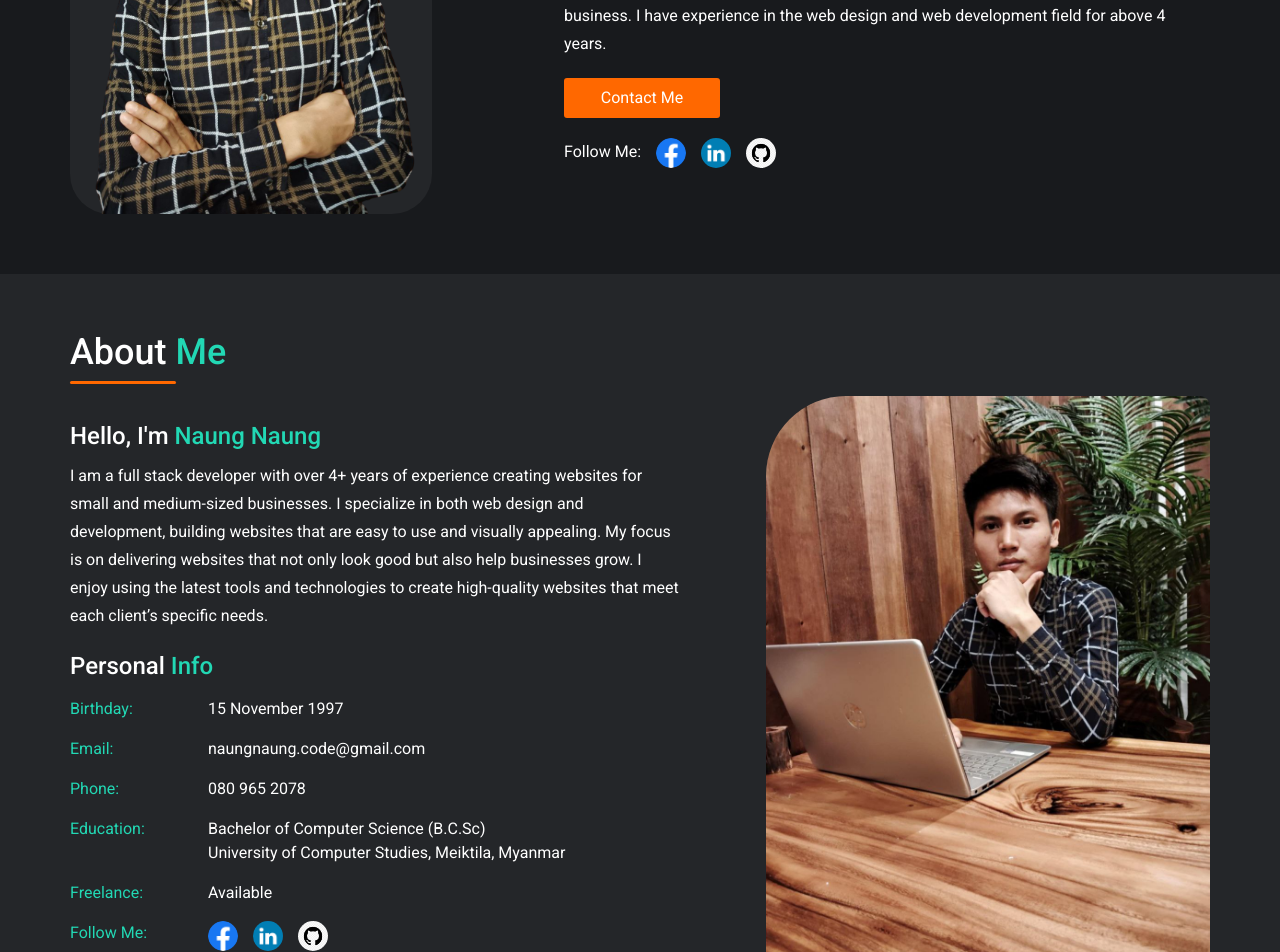
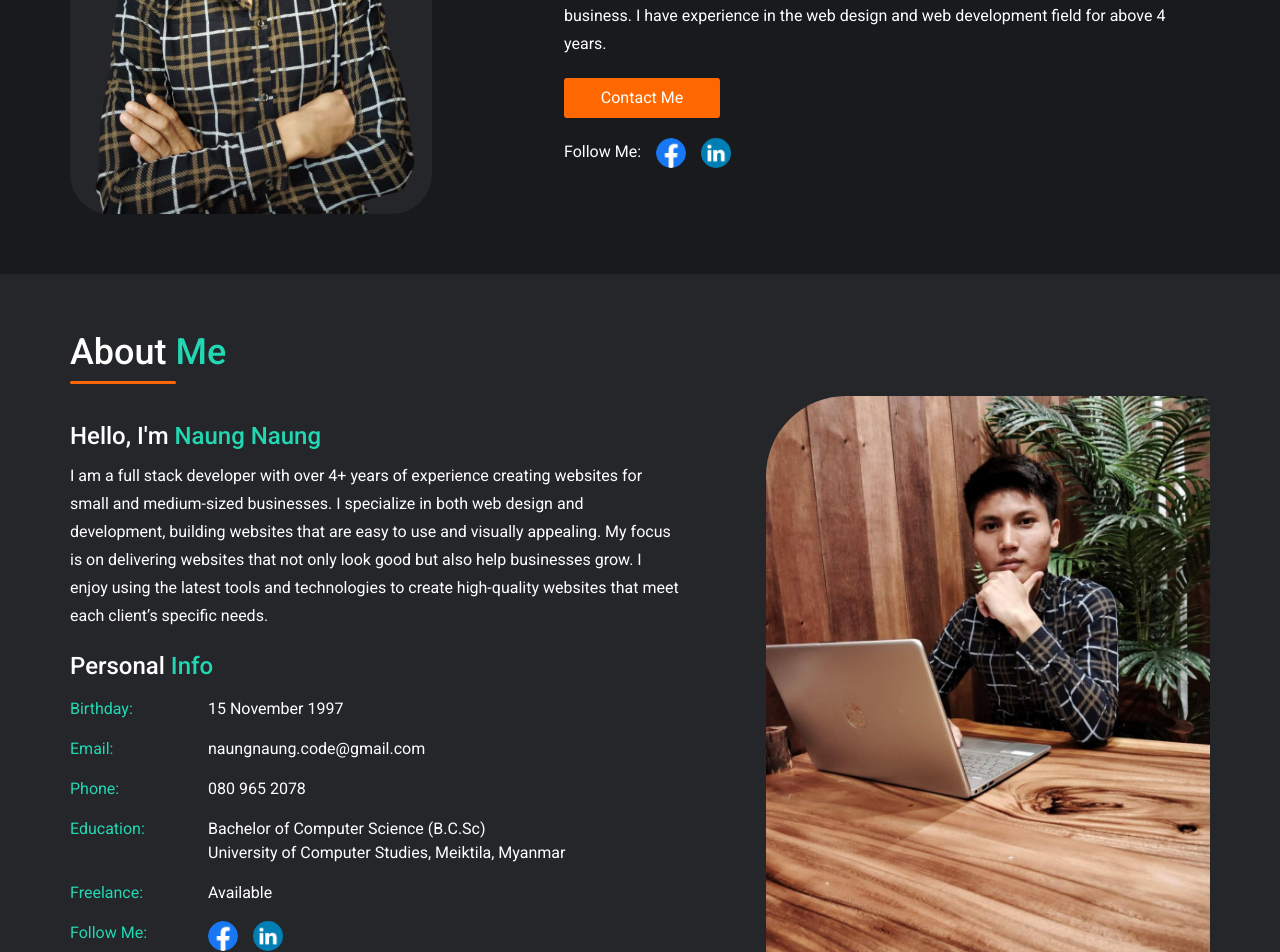
Before and after one commit to Naung2024/personal-portfolio, a React (Vite) app: page / in a window 1280 px wide. Shown: the part 400-1352 px from the top of the page. Built offline with nearby package versions, Linux system fonts and the light colour scheme.

Commit message:
Remove Github

```diff
--- a/src/components/AboutMe.jsx
+++ b/src/components/AboutMe.jsx
@@ -63,7 +63,7 @@ const AboutMe = () => {
                     <div className="text-white w-[80%] ml-auto text-base flex space-x-[15px]">
                         <a href="https://www.facebook.com/share/18R8yxYE2H" target="_blank"><img className="w-[30px] h-[30px] rounded-full" src={facebookIcon} alt="Facebook" /></a>
                         <a href="https://www.linkedin.com/in/naung-naung" target="_blank"><img className="w-[30px] h-[30px] rounded-full" src={linkedinIcon} alt="Linkedin" /></a>
-                        <a href="https://github.com/Naung2024" target="_blank"><img className="w-[30px] h-[30px] rounded-full" src={githubIcon} alt="Github" /></a>
+                        {/* <a href="https://github.com/Naung2024" target="_blank"><img className="w-[30px] h-[30px] rounded-full" src={githubIcon} alt="Github" /></a> */}
                     </div>
                 </div>
                 <button onClick={(e) => handleSmoothScroll(e, '#contact')} className="my-5 w-[156px] h-[40px] bg-custom-orange align-center text-white rounded-[3px]">
--- a/src/components/ContactMe.jsx
+++ b/src/components/ContactMe.jsx
@@ -104,7 +104,7 @@ const ContactUs = () => {
                             <div className="flex gap-x-6">
                                 <a href="https://www.facebook.com/share/18R8yxYE2H" target="_blank"><img className="w-[35px] h-[35px] sm:w-[40px] sm:h-[40px] rounded-full" src={facebookIcon} alt="Facebook" /></a>
                                 <a href="https://www.linkedin.com/in/naung-naung" target="_blank"><img className="w-[35px] h-[35px] sm:w-[40px] sm:h-[40px] rounded-full" src={linkedinIcon} alt="Linkedin" /></a>
-                                <a href="https://github.com/Naung2024" target="_blank"><img className="w-[35px] h-[35px] sm:w-[40px] sm:h-[40px] rounded-full" src={githubIcon} alt="Github" /></a>
+                                {/* <a href="https://github.com/Naung2024" target="_blank"><img className="w-[35px] h-[35px] sm:w-[40px] sm:h-[40px] rounded-full" src={githubIcon} alt="Github" /></a> */}
                             </div>
                         </div>
                     </div>
--- a/src/components/Hero.jsx
+++ b/src/components/Hero.jsx
@@ -51,7 +51,7 @@ const Hero = () => {
                     <span className="text-white font-normal leading-7">Follow Me: </span>
                     <a href="https://www.facebook.com/share/18R8yxYE2H" target="_blank"><img className="w-[30px] h-[30px] rounded-full" src={facebookIcon} alt="Facebook" /></a>
                     <a href="https://www.linkedin.com/in/naung-naung" target="_blank"><img className="w-[30px] h-[30px] rounded-full" src={linkedinIcon} alt="Linkedin" /></a>
-                    <a href="https://github.com/Naung2024" target="_blank"><img className="w-[30px] h-[30px] rounded-full" src={githubIcon} alt="Github" /></a>
+                    {/* <a href="https://github.com/Naung2024" target="_blank"><img className="w-[30px] h-[30px] rounded-full" src={githubIcon} alt="Github" /></a> */}
                 </div>
             </div>
         </div>
```
